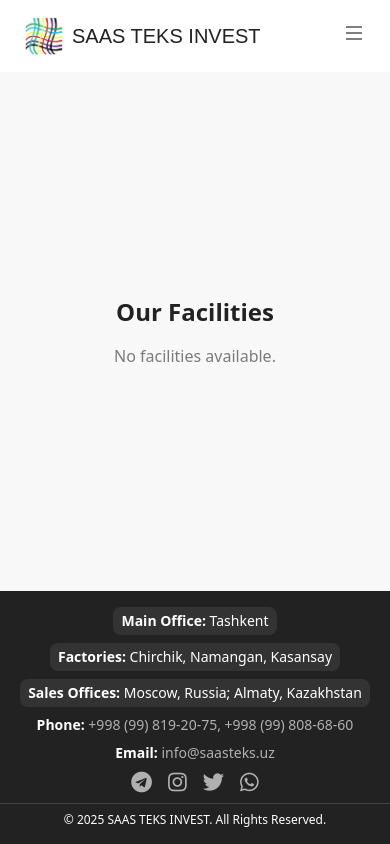
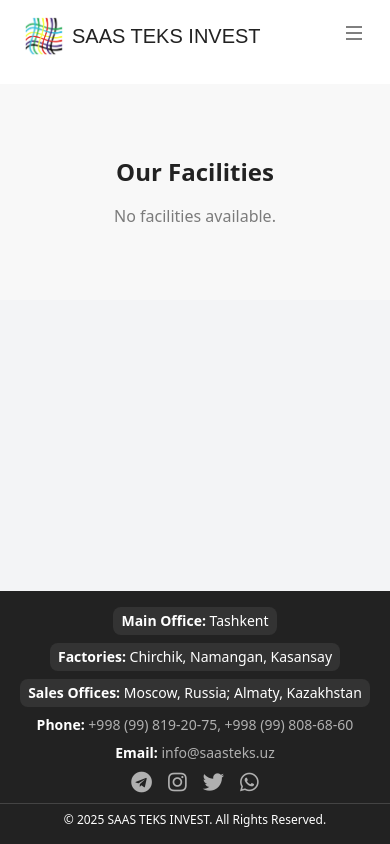
Before and after one commit to Hondamiras/SAAS, a Django app: page /our_facilities/ in a window 390 px wide. Run offline with Django 5.2, Linux system fonts and the light colour scheme; data that the repository does not hold is empty; some libraries are stand-ins or nearby versions; some web fonts are replaced.

Commit message:
our_facilities responsive

```diff
--- a/templates/our_facilities.html
+++ b/templates/our_facilities.html
@@ -1,15 +1,15 @@
 {% extends 'base.html' %}
 
 {% block content %}
-<section class="bg-[#F8F8F8] h-screen flex items-center">
-    <div class="container mx-auto flex flex-col justify-center items-center pb-10">
+<section class="bg-[#F8F8F8] py-8">
+    <div class="container mx-auto flex flex-col justify-center items-center pb-10 px-4">
         <!-- Title -->
         <div class="text-center mb-4 space-y-2 w-full mt-10">
-            <h2 class="text-2xl md:text-3xl font-bold text-[#222]">Our Facilities</h2>
+            <h2 class="text-2xl font-bold text-[#222]">Our Facilities</h2>
         </div>
 
         <!-- Facilities Cards Container -->
-        <div class="grid grid-cols-1 md:grid-cols-4 gap-4 w-full">
+        <div class="grid grid-cols-2 sm:grid-cols-2 md:grid-cols-3 lg:grid-cols-4 gap-4">
             {% for facility in facilities|slice:":8" %} <!-- Limit facilities to 8 items -->
             <div class="text-center">
                 <!-- Facility Card -->
@@ -21,7 +21,7 @@
                 </a>
 
                 <!-- Facility Title (Moved Below the Card) -->
-                <h3 class="text-base md:text-base font-semibold text-[#222] mt-2">{{ facility.title }}</h3>
+                <h3 class="text-base font-semibold text-[#222] mt-2">{{ facility.title }}</h3>
             </div>
             {% empty %}
             <p class="text-center text-[#7B7B7B] col-span-full">No facilities available.</p>
```
